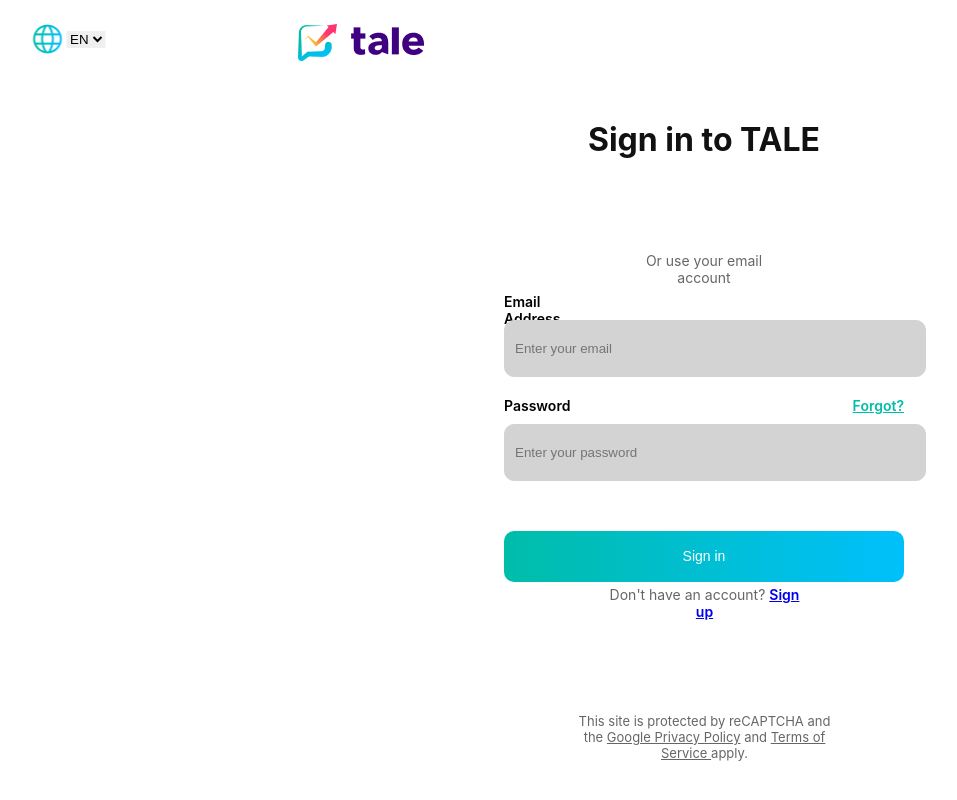
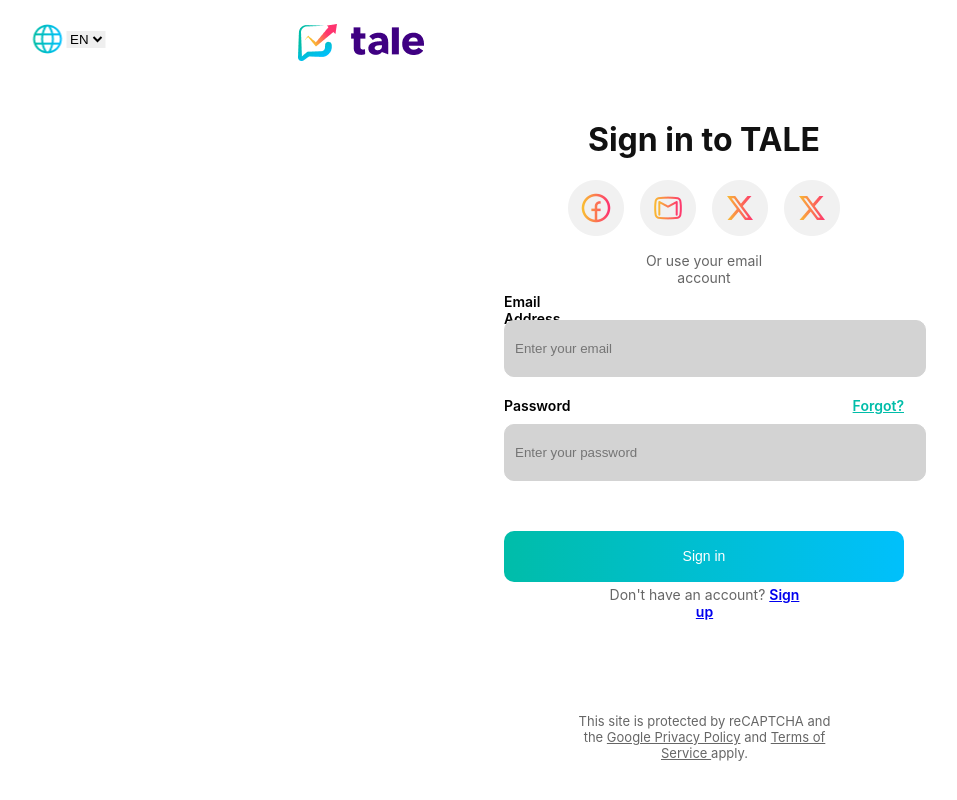
Before and after one commit to Tale-Crafter/Tale-Crafter, a React (Create React App) app: page /login in a window 1280 px wide. Shown: the top 800 px of the page, without its empty margins (145-1102 px from the left). Built offline with nearby package versions, Linux system fonts and the light colour scheme.

Commit message:
socialmediaimages

```diff
--- a/src/components/socialmedia.jsx
+++ b/src/components/socialmedia.jsx
@@ -25,22 +25,22 @@
         <div style={icons}>
             <span>
                 <Link to="https://www.facebook.com">
-                    <img src={facebook} alt="Facebook" />
+                    <img src={process.env.PUBLIC_URL + '/fbf.png'} className="rounded" alt="X" style={{width:56,height:56}}/>
                 </Link>
             </span>
             <span>
                 <Link to="https://www.gmail.com">
-                    <img src={gmail} alt="Gmail" />
+                    <img src={process.env.PUBLIC_URL + '/bmail.png'} className="rounded" alt="Facebook" style={{width:56,height:56}} />
                 </Link>
             </span>
             <span>
                 <Link to="https://www.twitter.com">
-                    <img src={twitter} alt="X" />
+                    <img src={process.env.PUBLIC_URL + '/bx.png'} className="rounded" alt="Gmail" style={{width:56,height:56}}/>
                 </Link>
             </span>
             <span>
                 <Link to="https://www.linkedin.com">
-                    <img src={linkedIn} alt="Linkedin" />
+                    <img src={process.env.PUBLIC_URL + '/bx.png'} className="rounded" alt="Gmail" style={{width:56,height:56}}/>
                 </Link>
             </span>
         </div>
--- a/src/pages/login/LoginOne.jsx
+++ b/src/pages/login/LoginOne.jsx
@@ -1,5 +1,5 @@
 import React, { useState } from 'react'
-
+import SocialMedia from '../../components/socialmedia';
 import LeftBackground from '../../components/LeftBackground';
 import { useParams } from 'react-router-dom';
 
@@ -109,7 +109,7 @@
     return (
         <div className='login'>
             <text className="loginTitle">Sign in to TALE</text>
-            <socialmedia />
+            <SocialMedia />
             <span className="emailAccount">Or use your email account</span>
             <span className="reCAPTCHA">This site is protected by reCAPTCHA and the <u>Google Privacy Policy</u> and  <u>Terms of Service </u> apply.</span>
             <div className="loginForm">
```
